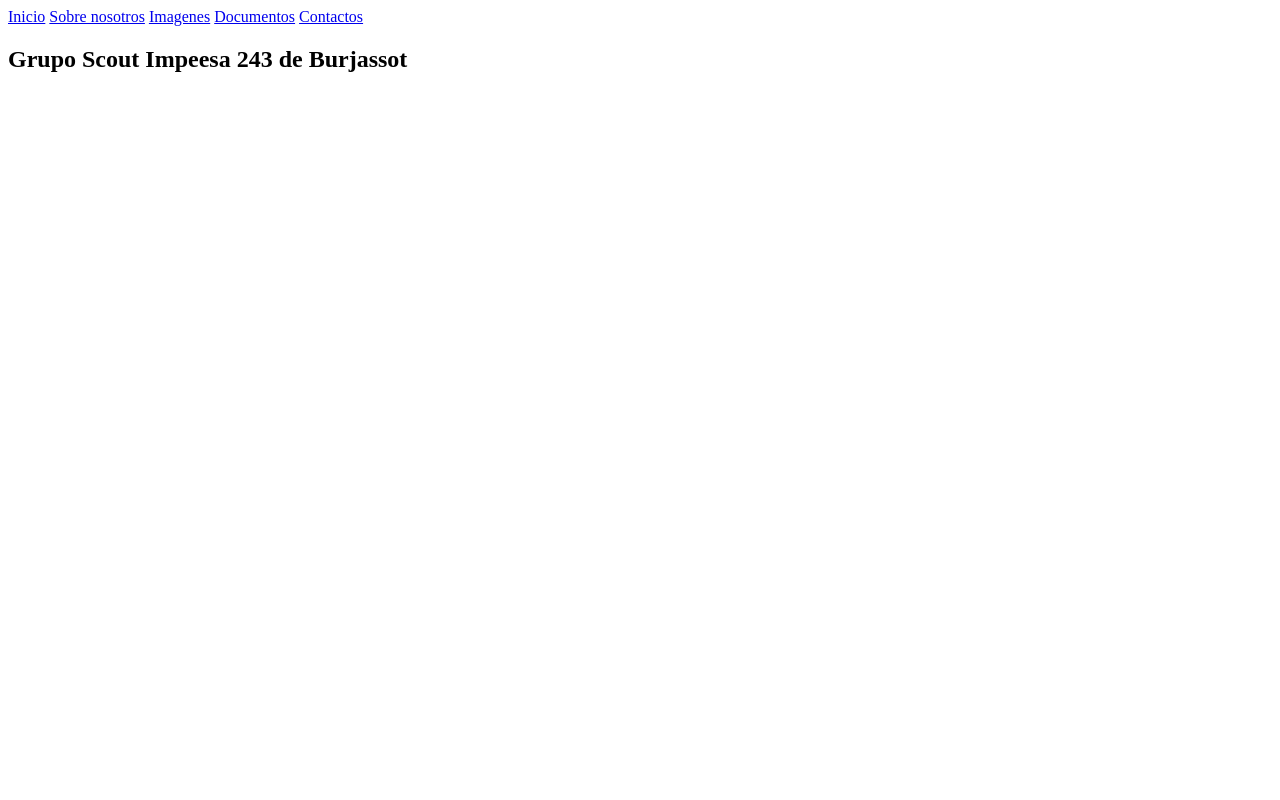
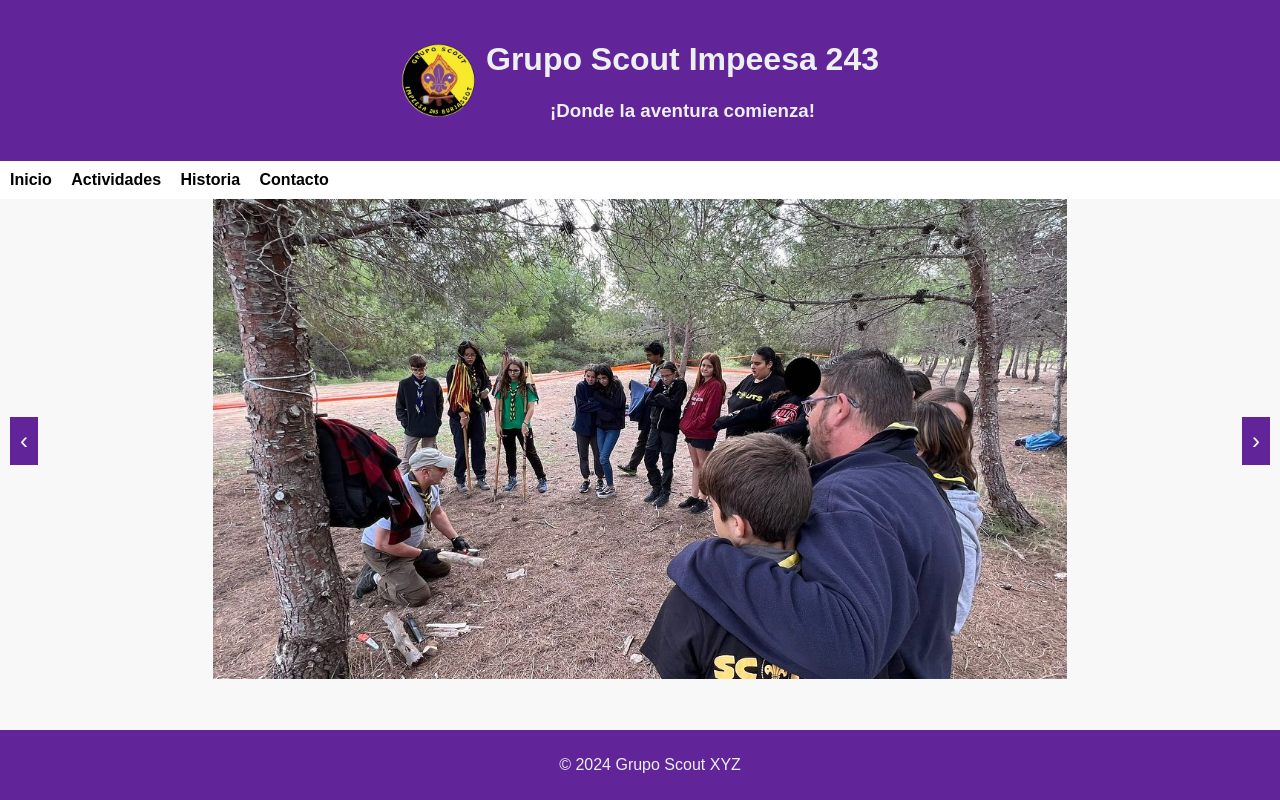
Before and after one commit to canoojson/Web-Scouts, a plain HTML site: page index.html in a window 1280 px wide. Drawn offline with Linux system fonts and the light colour scheme.

Commit message:
Index con imagenes

```diff
--- a/CSS/styles.css
+++ b/CSS/styles.css
@@ -0,0 +1,97 @@
+body {
+    font-family: 'Arial', sans-serif;
+    margin: 0;
+    padding: 0;
+    background-color: #f8f8f8;
+    color: #333;
+}
+
+header {
+    background-color: #622599;
+    color: #ecf0f1;
+    text-align: center;
+    padding: 20px;
+    display: flex;
+    align-items: center;
+    justify-content: center;
+}
+
+.image-scroller {
+    position: relative;
+    text-align: center;
+}
+
+#mainImage {
+    max-width: 80%; /* Ajusta el tamaño máximo según tu preferencia */
+    max-height: 60vh; /* Ajusta la altura máxima según tu preferencia */
+    object-fit: cover;
+}
+
+.prev-button,
+.next-button {
+    position: absolute;
+    top: 50%;
+    transform: translateY(-50%);
+    font-size: 24px;
+    background-color: #622599;
+    color: #fff;
+    border: none;
+    padding: 10px;
+    cursor: pointer;
+}
+
+.prev-button {
+    left: 10px;
+}
+
+.next-button {
+    right: 10px;
+    transform: translateY(-50%);
+}
+
+header img {
+    margin-right: 10px; /* Ajusta el margen entre la imagen y el texto según tu preferencia */
+}
+
+nav {
+    background-color: #ffffff;
+    color: #ecf0f1;
+    padding: 10px;
+}
+
+nav ul {
+    list-style-type: none;
+    margin: 0;
+    padding: 0;
+}
+
+nav ul li {
+    display: inline;
+    margin-right: 15px;
+}
+
+nav a {
+    text-decoration: none;
+    color: #000000;
+    font-weight: bold;
+}
+
+section {
+    padding: 20px;
+}
+
+section img {
+    max-width: 100%;
+    height: auto;
+    border-radius: 8px;
+}
+
+footer {
+    background-color: #622599;
+    color: #ecf0f1;
+    text-align: center;
+    padding: 10px;
+    position: fixed;
+    bottom: 0;
+    width: 100%;
+}
--- /dev/null
+++ b/Js/imageScroller.js
@@ -0,0 +1,37 @@
+let currentIndex = 0;
+const images = ['img/imagen1.jpg', 'img/imagen2.jpg', 'img/imagen3.jpg']; // Agrega las rutas de tus imágenes
+const intervalTime = 4000; // Cambia la imagen cada 4 segundos
+let intervalId;
+
+function showImage(index) {
+    const mainImage = document.getElementById('mainImage');
+    currentIndex = (index + images.length) % images.length; // Manejo de índices negativos y desbordamiento
+    mainImage.src = images[currentIndex];
+}
+
+function changeImage(delta) {
+    clearInterval(intervalId); // Detener el intervalo actual
+    showImage(currentIndex + delta);
+    startInterval(); // Iniciar un nuevo intervalo
+}
+
+function startInterval() {
+    intervalId = setInterval(() => {
+        changeImage(1);
+    }, intervalTime);
+}
+
+// Mostrar la primera imagen al cargar la página
+document.addEventListener('DOMContentLoaded', () => {
+    showImage(currentIndex);
+    startInterval(); // Iniciar el intervalo al cargar la página
+});
+
+// Detectar las flechas izquierda y derecha
+document.addEventListener('keydown', (event) => {
+    if (event.key === 'ArrowLeft') {
+        changeImage(-1);
+    } else if (event.key === 'ArrowRight') {
+        changeImage(1);
+    }
+});
--- a/index.html
+++ b/index.html
@@ -2,22 +2,56 @@
 <html lang="es">
 <head>
     <meta charset="UTF-8">
-    <meta name="viewport" content="width=device-width, initial-scale=1.0">
+    <meta name="viewport" content="width=device-width">
     <title>Impeesa 243</title>
-    <link rel="shortcut icon" href="img/favIcon-removebg-preview.png" type="image/x-icon">
-    <link rel="stylesheet" href="css/estilos.css">
+
+    <meta name="description" content="Pagina web del Grupo Scout Impeesa 243 de Burjassot">
+
+    <meta property="og:title" content="Pagina web de un Grupo Scout">
+    <meta property="og:description" content="Pagina web del Grupo Scout Impeesa 243">
+    <meta property="og:image" content="img/favIcon-removebg-preview.png">
+    <meta property="og:image:alt" content="Logo del grupo">
+
+    <link rel="alternate" href="https://" hreflang="en_GB">
+    <link rel="canonical" href="https://">
+
+    <meta name="robots" content="index, follow">
+    <meta name="theme-color" content="#C500FF">
+
+    <link rel="Icon" href="img/favIcon-removebg-preview.png" type="image/png">
+    <link rel="stylesheet" href="css/styles.css">
+</head>
 <body>
+
     <header>
-        <nav>
-            <a href="#">Inicio</a>
-            <a href="#">Sobre nosotros</a>
-            <a href="#">Imagenes</a>
-            <a href="#">Documentos</a>
-            <a href="#">Contactos</a>
-        </nav>
-        <section class="textos-header">
-            <h1>Grupo Scout Impeesa 243 de Burjassot</h1>
-        </section>
+        <img src="img/favIcon-removebg-preview.png" height="75" width="75">
+        <div>
+            <h1>Grupo Scout Impeesa 243</h1>
+            <p><h3>¡Donde la aventura comienza!</h3></p>
+        </div>
+
     </header>
+
+    <nav>
+        <ul>
+            <li><a href="#">Inicio</a></li>
+            <li><a href="#">Actividades</a></li>
+            <li><a href="#">Historia</a></li>
+            <li><a href="#">Contacto</a></li>
+        </ul>
+    </nav>
+
+    <div class="image-scroller">
+        <button class="prev-button" onclick="changeImage(-1)">&#8249;</button>
+        <img src="img/imagen1.jpg" alt="Imagen" id="mainImage">
+        <button class="next-button" onclick="changeImage(1)">&#8250;</button>
+    </div>
+
+    <script src="Js/imageScroller.js"></script>
+
+    <footer>
+        <p>&copy; 2024 Grupo Scout XYZ</p>
+    </footer>
+
 </body>
 </html>
```
Also changed, not shown: img/imagen1.jpg (added), img/imagen2.jpg (added), img/imagen3.jpg (added).
